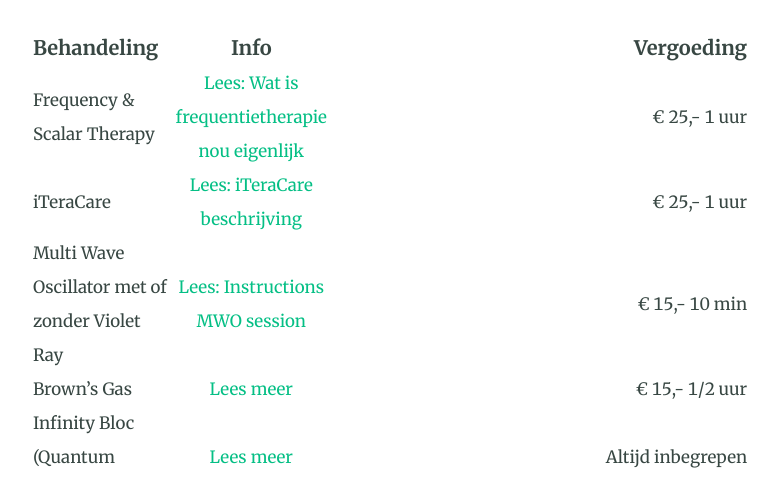
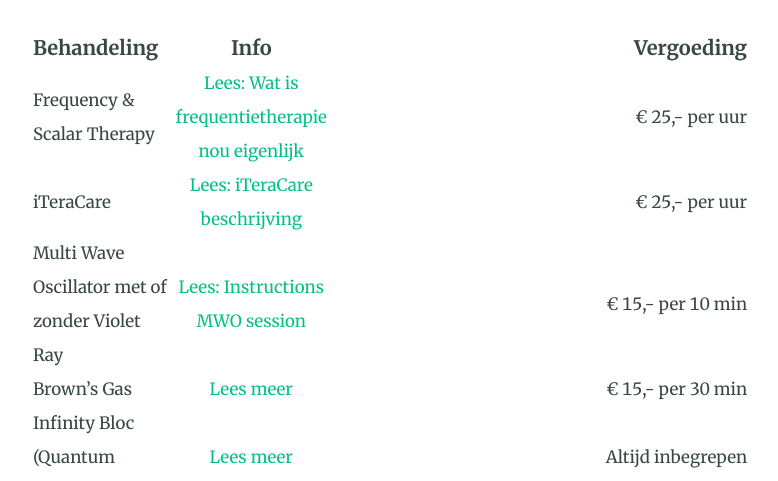
Before and after one commit to dokteranders/dokteranders.com, a Jekyll site: the page built from behandelingen.md, in a window 1280 px wide and 900 px high, scrolled down 445 px. Shown: the part 154-635 px from the top of the window, without its empty margins (250-1028 px from the left). Built offline with Jekyll 4.4.1, drawn with Linux system fonts in a browser that asks for light colours; some of the changed text lies outside the part shown.

Commit message:
Update behandelingen.md

```diff
--- a/behandelingen.md
+++ b/behandelingen.md
@@ -24,10 +24,10 @@
 
 | **Behandeling** | **Info** | **Vergoeding** |
 | :---         |     :---:      |          ---: |
-| Frequency & Scalar Therapy | [Lees: Wat is frequentietherapie nou eigenlijk](/downloads/Wat_is_frequentietherapie_nou_eigenlijk.pdf) | € 25,- 1 uur
-| iTeraCare | [Lees: iTeraCare beschrijving](/downloads/iTeraCare_beschrijving.pdf) | € 25,- 1 uur
-| Multi Wave Oscillator met of zonder Violet Ray |  [Lees: Instructions MWO session](/downloads/Instructions_for_preparing_for_the_MWO_session.pdf) | € 15,- 10 min
-| Brown's Gas | [Lees meer](http://#/) | € 15,- 1/2  uur
+| Frequency & Scalar Therapy | [Lees: Wat is frequentietherapie nou eigenlijk](/downloads/Wat_is_frequentietherapie_nou_eigenlijk.pdf) | € 25,- per uur
+| iTeraCare | [Lees: iTeraCare beschrijving](/downloads/iTeraCare_beschrijving.pdf) | € 25,- per uur
+| Multi Wave Oscillator met of zonder Violet Ray |  [Lees: Instructions MWO session](/downloads/Instructions_for_preparing_for_the_MWO_session.pdf) | € 15,- per 10 min
+| Brown's Gas | [Lees meer](http://#/) | € 15,- per 30 min
 | Infinity Bloc (Quantum Energy) | [Lees meer](http://#/) | Altijd inbegrepen
 
 ---
```
Also changed, not shown: other parts of behandelingen.md (+2 -2 lines).
